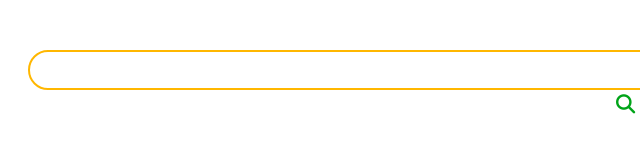
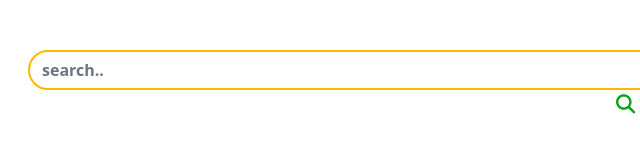
Before and after one commit to Lihu0/project, a plain HTML site: page projects/projects/FullStack/search/index.html in a window 1280 px wide. Shown: the full height of the page, 22-662 px from the left. Drawn offline with nearby package versions, Linux system fonts and the light colour scheme.

Commit message:
Update index.html

```diff
--- a/projects/projects/FullStack/search/index.html
+++ b/projects/projects/FullStack/search/index.html
@@ -11,7 +11,7 @@
 </head>
 <body>
     <div class="all_site text-center">
-        <input type="text" class="form-control">&nbsp;&nbsp;
+        <input type="text" class="form-control" placeholder="search.." >&nbsp;&nbsp;
         <i class="fa-solid fa-magnifying-glass search"></i>
         <script src="./js/index.js"></script>
     </div>
```
